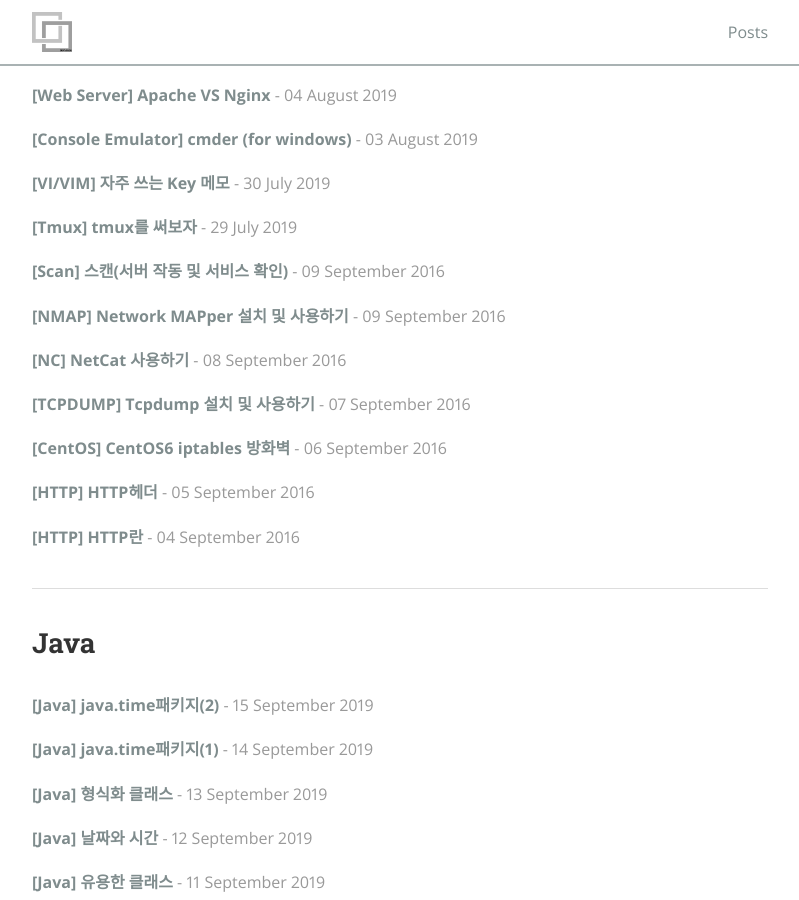
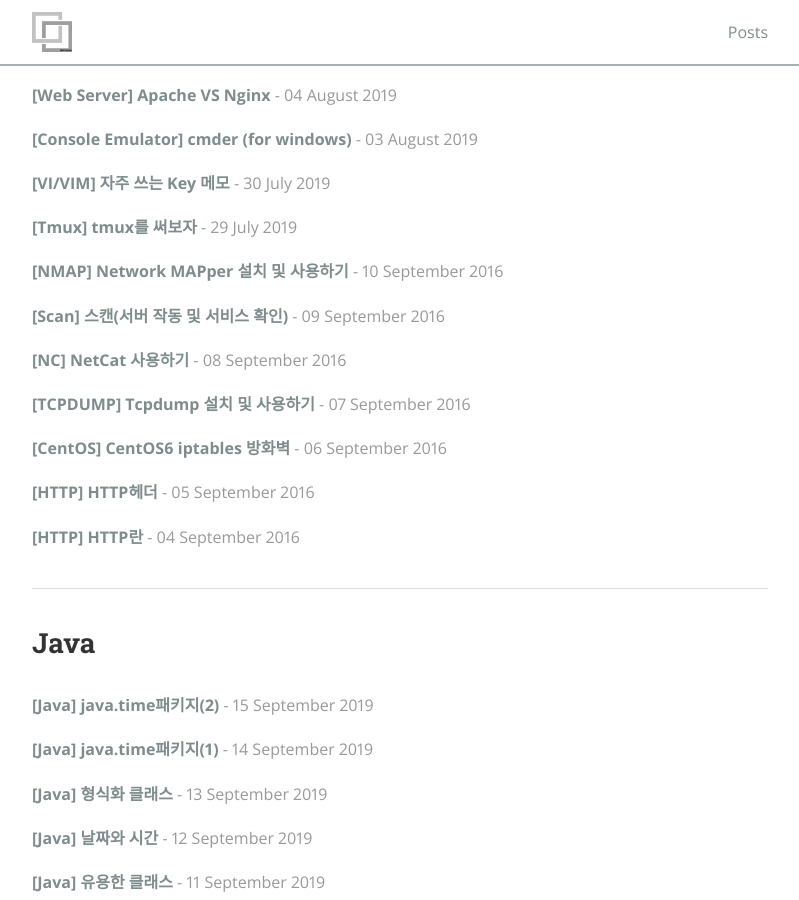
Before and after one commit to gptjs409/gptjs409.github.io, a Jekyll site: the page built from posts.md, in a window 1280 px wide and 900 px high, scrolled down 740 px. Shown: the whole window, without its empty margins (240-1039 px from the left). Built offline with Jekyll 4.4.1, drawn with Linux system fonts in a browser that asks for light colours; nearby versions of some CDN libraries.

Commit message:
Update and rename 2016-09-09-nmap.md to 2016-09-10-nmap.md

```diff
--- a/_posts/infra/2016-09-09-nmap.md
+++ b/_posts/infra/2016-09-10-nmap.md
@@ -1,7 +1,7 @@
 ---
 layout: post
 title:  "[NMAP] Network MAPper 설치 및 사용하기"
-date:   2016-09-09 19:41:26
+date:   2016-09-10 20:05:32
 author: Choi HyeSun
 categories: infra
 tags:
```
